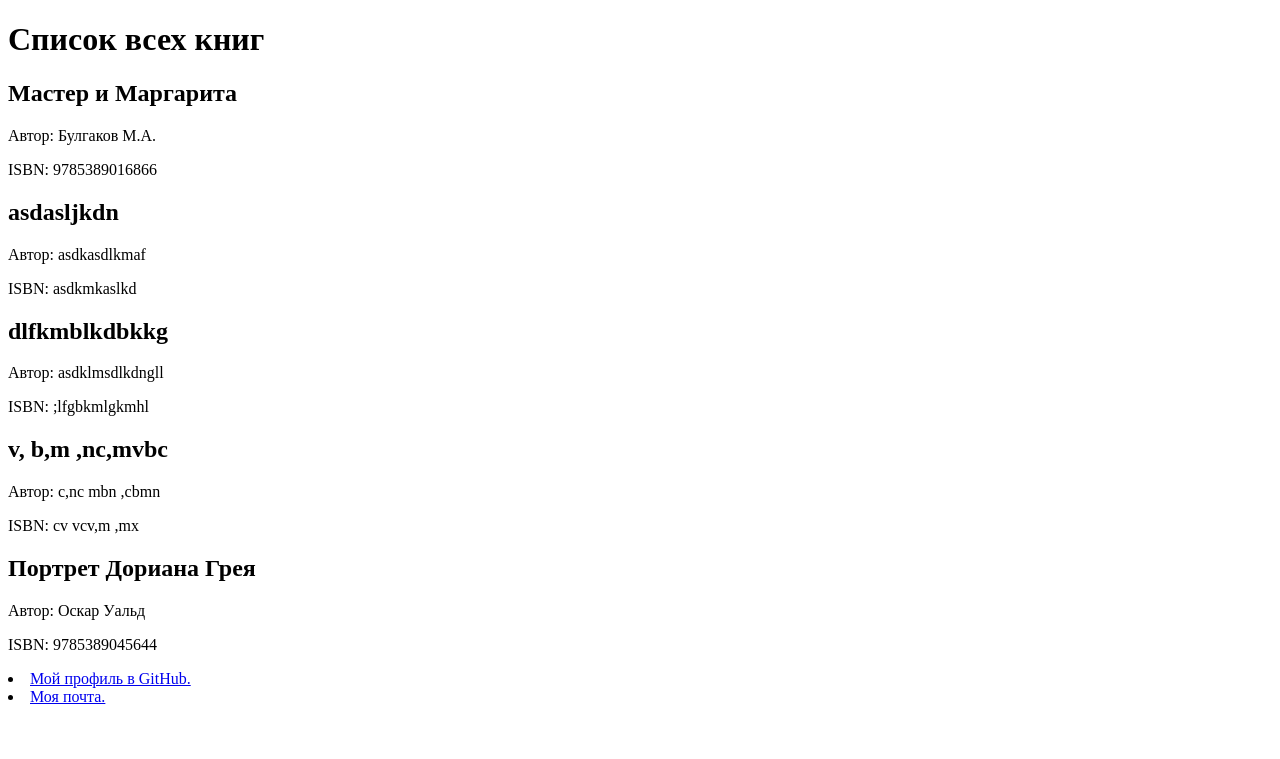
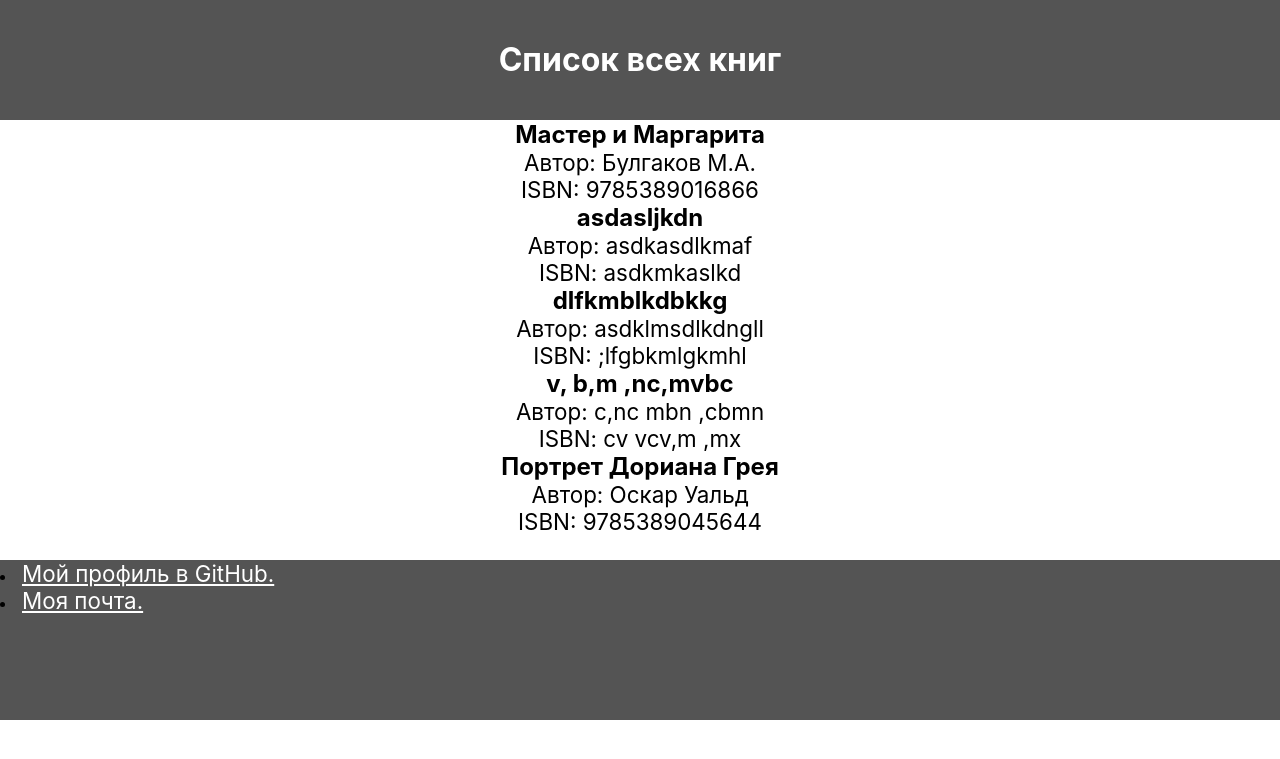
Before and after one commit to Ulukbek-Toichuev/FlaskProject, a Flask app: page /Res in a window 1280 px wide. Shown: the top 759 px of the page. Run offline with Flask 2, Linux system fonts and the light colour scheme; data comes from the database, SQL or seed files in the repository.

Commit message:
Стандартные правки

```diff
--- /dev/null
+++ b/static/res.css
@@ -0,0 +1,38 @@
+*{
+    margin: 0;
+    padding: 0;
+}
+
+.div_header{
+    background-color: #545454;
+    height: 15vh;
+    text-align: center;
+    line-height: 15vh;
+}
+
+h1, a{
+    color:white;
+}
+
+.div_body{
+    background-color: white;
+    height: 55vh;
+    text-align: center;
+}
+
+p, form, a{
+    font-size: 140%;
+}
+
+body{
+    font-family:-apple-system, BlinkMacSystemFont, 'Segoe UI', Roboto, Oxygen, Ubuntu, Cantarell, 'Open Sans', 'Helvetica Neue', sans-serif;
+}
+
+.div_footer{
+    background-color: #545454;
+    height: 20vh;
+}
+a:hover{
+    color:orangered;
+    text-decoration: underline;
+}
--- a/templates/result.html
+++ b/templates/result.html
@@ -5,7 +5,7 @@
             Все книги
         </title>
         <meta charset="UTF-8">
-        <!--<link type="text/css" href="{{url_for('static', filename='result.css')}}" rel="stylesheet">-->
+        <link type="text/css" rel="stylesheet" href="{{url_for('static', filename='res.css')}}">
     </head>
 
     <body>
```
